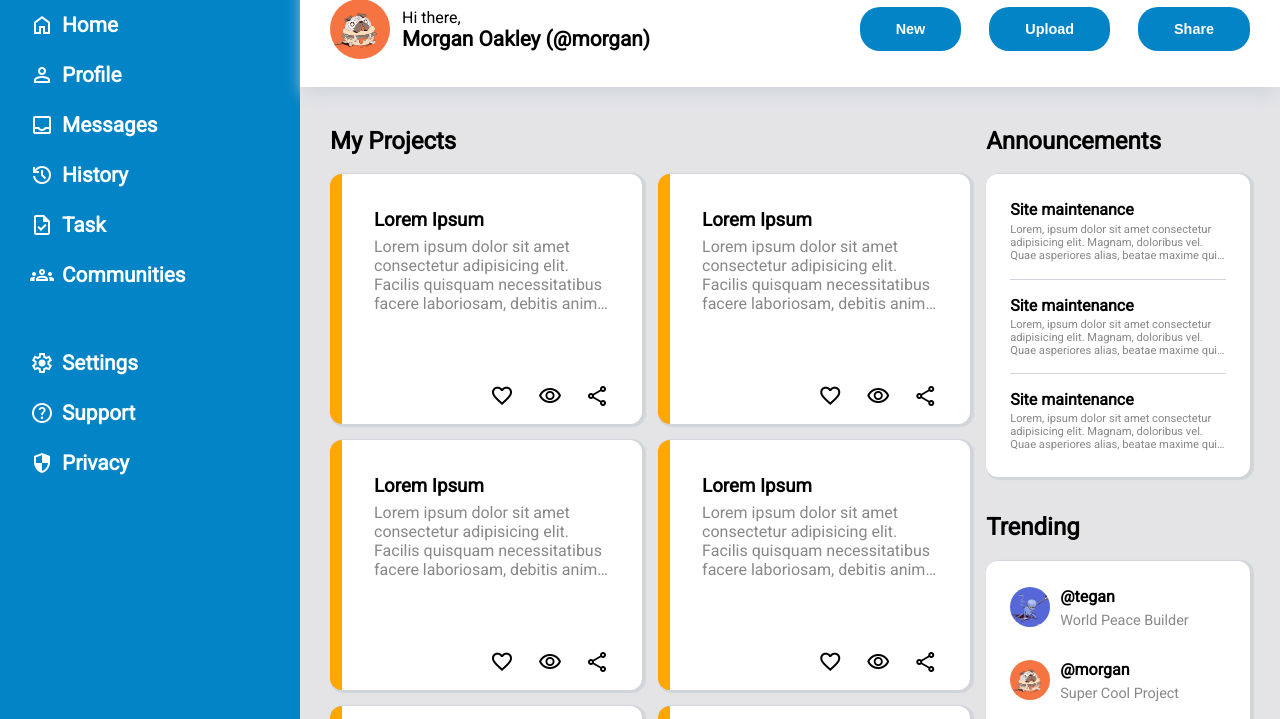
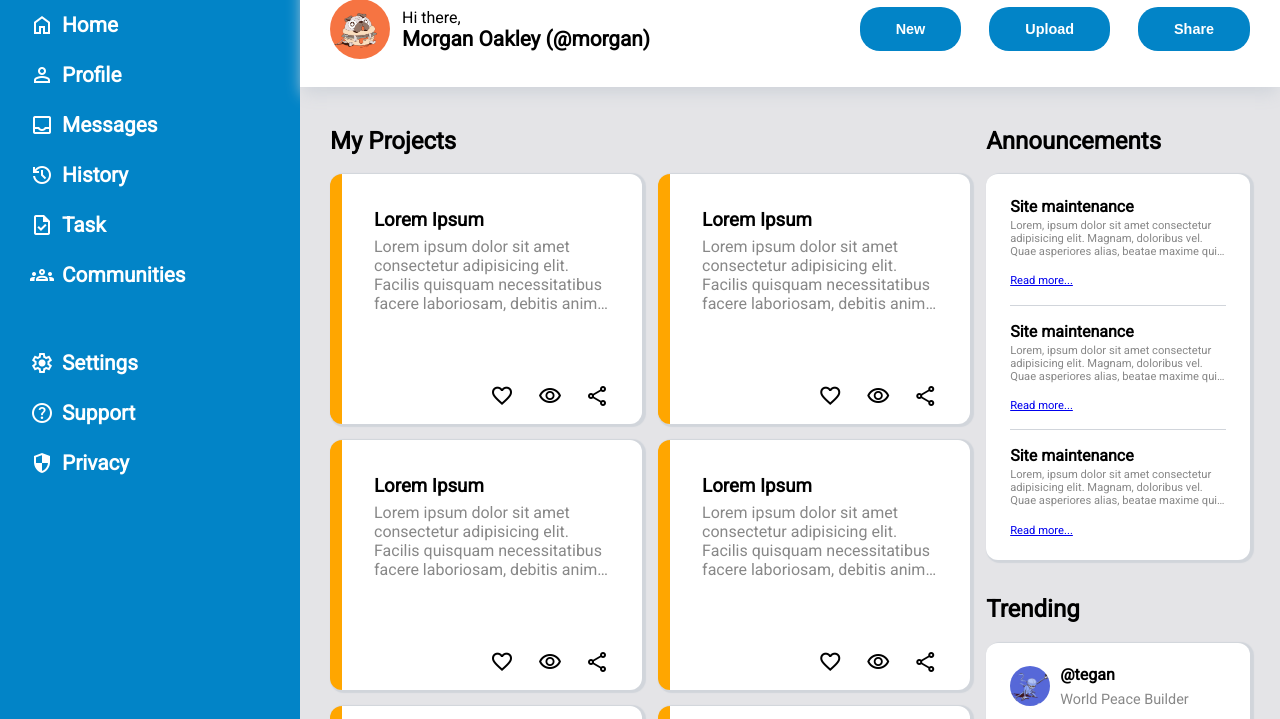
Before and after one commit to jotafer19/admin-dashboard, a plain HTML site: page index.html in a window 1280 px wide. Shown: the part 94-813 px from the top of the page. Drawn offline with nearby package versions, Linux system fonts and the light colour scheme.

Commit message:
Add read more to news

```diff
--- a/index.html
+++ b/index.html
@@ -142,14 +142,17 @@
                 <article class="new-announcement">
                     <p class="announcement-title">Site maintenance</p>
                     <p class="text">Lorem, ipsum dolor sit amet consectetur adipisicing elit. Magnam, doloribus vel. Quae asperiores alias, beatae maxime quis vero ipsam debitis minus corrupti consectetur impedit itaque iusto sit laborum, doloremque placeat?</p>
+                    <a href="#" class="read-more">Read more...</a>
                 </article>
                 <article class="new-announcement">
                     <p class="announcement-title">Site maintenance</p>
                     <p class="text">Lorem, ipsum dolor sit amet consectetur adipisicing elit. Magnam, doloribus vel. Quae asperiores alias, beatae maxime quis vero ipsam</p>
+                    <a href="#" class="read-more">Read more...</a>
                 </article>
                 <article class="new-announcement">
                     <p class="announcement-title">Site maintenance</p>
                     <p class="text">Lorem, ipsum dolor sit amet consectetur adipisicing elit. Magnam, doloribus vel. Quae asperiores alias, beatae maxime quis vero ipsam debitis minus corrupti consectetur impedit itaque iusto sit laborum, doloremque placeat?</p>
+                    <a href="#" class="read-more">Read more...</a>
                 </article>
             </article>
         </div>
--- a/styles.css
+++ b/styles.css
@@ -258,18 +258,15 @@ span.name {
     width: 24ch;
     border-radius: 12px;
     display: grid;
+    align-items: center;
     grid-auto-rows: 1fr;
     background-color: var(--white-color);
-    padding: 10px 24px;
+    padding: 6px 24px;
     box-shadow: var(--card-shadow);
 }
 
 .new-announcement {
-    margin-bottom: 16px;
-    overflow: hidden;
-    display: -webkit-box;
-    -webkit-line-clamp: 4; /* number of lines to show */
-    -webkit-box-orient: vertical;
+    padding-bottom: 16px;
 }
 
 .announcement-title {
@@ -281,6 +278,18 @@ span.name {
 .new-announcement .text {
     font-size: 0.7rem;
     color: var(--grey-color-text);
+    overflow: hidden;
+    display: -webkit-box;
+    -webkit-line-clamp: 3; /* number of lines to show */
+    -webkit-box-orient: vertical;
+}
+
+.read-more {
+    font-size: 0.7rem;
+}
+
+.read-more:visited {
+    color: initial;
 }
 
 .trending-area {
```
